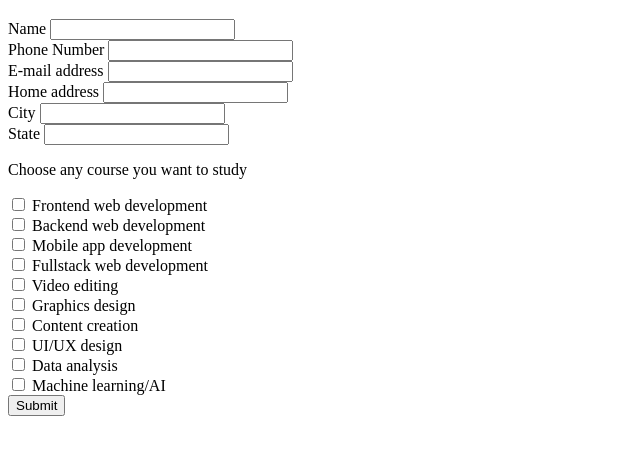
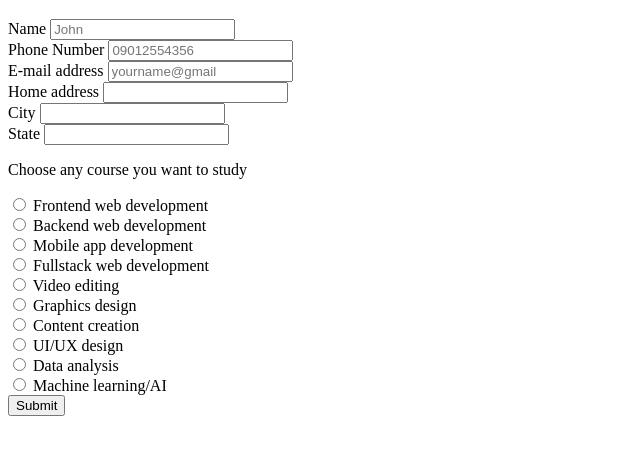
Before and after one commit to eduoetini-codes/Form-Assignment, a plain HTML site: page index.html in a window 1280 px wide. Shown: the part 61-516 px from the top of the page, without its empty margins (0-640 px from the left). Drawn offline with Linux system fonts and the light colour scheme.

Commit message:
assignment

```diff
--- a/index.html
+++ b/index.html
@@ -9,11 +9,11 @@
     <h1>Start Your Tech Journey With Netisens</h1>
     <form action="">
         <label for="Name">Name</label>
-        <input type="text" id="Name"><br>
+        <input type="text" id="Name" placeholder="John"><br>
         <label for="Phone number ">Phone Number</label>
-        <input type="number" id="Phone number "><br>
+        <input type="number" id="Phone number" placeholder="09012554356"><br>
         <label for="E-mail address">E-mail address</label>
-        <input type="email" id="E-mail address"><br>
+        <input type="email" id="E-mail address" placeholder="yourname@gmail"><br>
         <label for="Home address">Home address</label>
         <input type="text" id="Home address"><br>
         <label for="City">City</label>
@@ -22,25 +22,25 @@
         <input type="State" id="State"><br>
 
         <p>Choose any course you want to study</p>
-        <input type="checkbox" id="Frontend web development">
+        <input type="radio" id="Frontend web development" name="Idiot">
         <label for="Frontend web development">Frontend web development</label> <br/>
-        <input type="checkbox" id="Backend web development">
+        <input type="radio" id="Backend web development" name="Idiot">
         <label for="Backend web development">Backend web development</label> <br/>
-        <input type="checkbox" id="Mobile app development">
+        <input type="radio" id="Mobile app development" name="Idiot">
         <label for="Mobile app development">Mobile app development</label> <br/>
-        <input type="checkbox" id="Fullstack web development">
+        <input type="radio" id="Fullstack web development" name="Idiot">
         <label for="Fullstack web development">Fullstack web development</label> <br/>
-        <input type="checkbox" id="Video editing">
+        <input type="radio" id="Video editing" name="Idiot">
         <label for="Video editing">Video editing</label> <br/>
-        <input type="checkbox" id="Graphics design">
+        <input type="radio" id="Graphics design" name="Idiot">
         <label for="Graphics design">Graphics design</label> <br/>
-        <input type="checkbox" id="Content creation">
+        <input type="radio" id="Content creation" name="Idiot">
         <label for="Content creation">Content creation</label> <br/>
-        <input type="checkbox" id="UI/UX design">
+        <input type="radio" id="UI/UX design" name="Idiot">
         <label for="UI/UX design">UI/UX design</label> <br/>
-        <input type="checkbox" id="Data analysis">
+        <input type="radio" id="Data analysis" name="Idiot">
         <label for="Data analysis">Data analysis</label> <br/>
-        <input type="checkbox" id="Machine learning/AI">
+        <input type="radio" id="Machine learning/AI" name="Idiot">
         <label for="Machine learning/AI">Machine learning/AI</label> <br/>
 
         <button>Submit</button>
```
